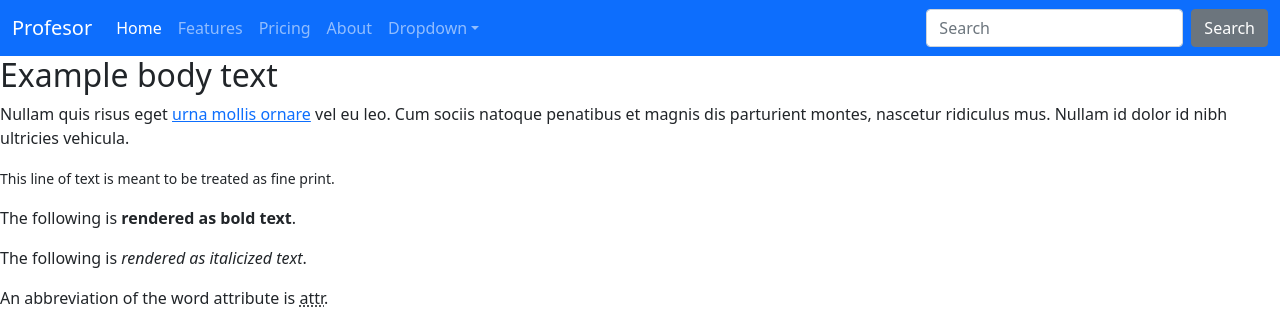
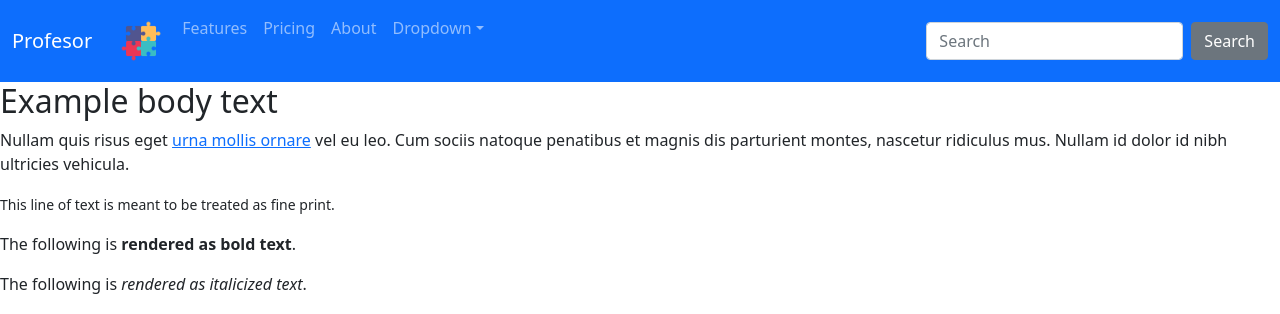
Before and after one commit to jtberra/kinderbuapo, a PHP site: page /interfaz_profesor.php in a window 1280 px wide. Shown: the top 314 px of the page. Run offline with PHP 8.4, Linux system fonts and the light colour scheme.

Commit message:
Update interfaz_profesor.php

```diff
--- a/interfaz_profesor.php
+++ b/interfaz_profesor.php
@@ -16,8 +16,9 @@
     <div class="collapse navbar-collapse" id="navbarColor01">
       <ul class="navbar-nav me-auto">
         <li class="nav-item">
-          <a class="nav-link active" href="#">Home
-            <span class="visually-hidden">(current)</span>
+
+          <a class="nav-link active" href="#"><img src="imagenes\20211025_001342915_iOS.png" height="50" width="50" >
+          <span class="visually-hidden">(current)</span>
           </a>
         </li>
         <li class="nav-item">
```
